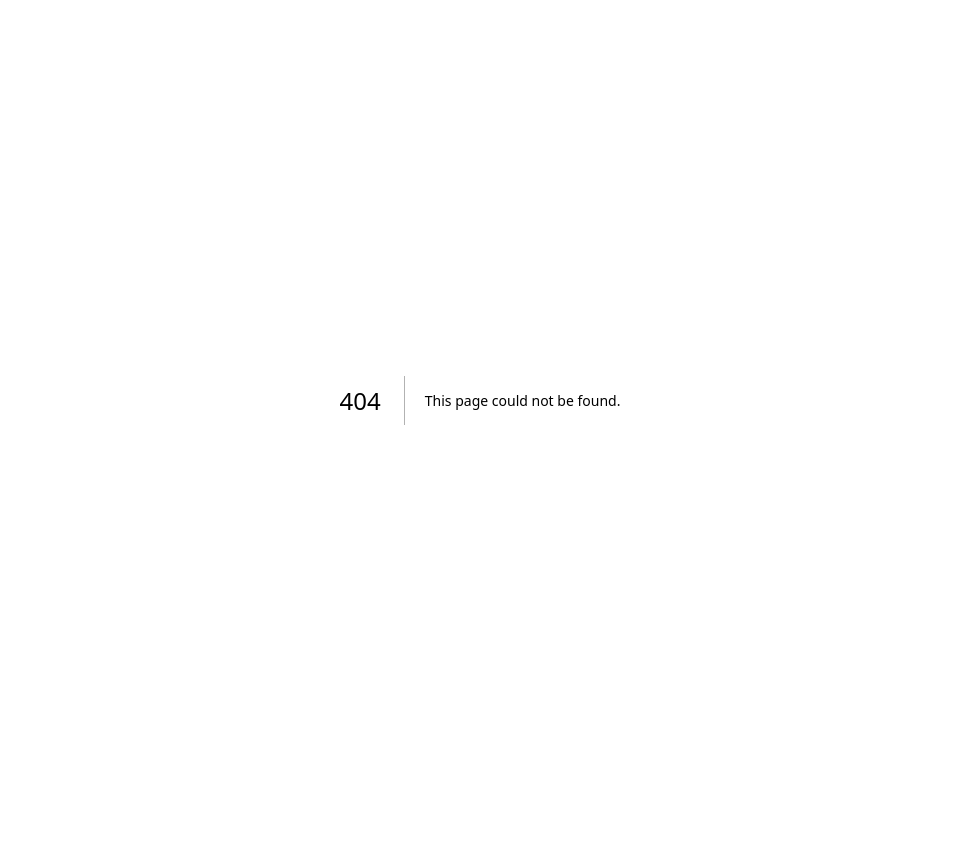
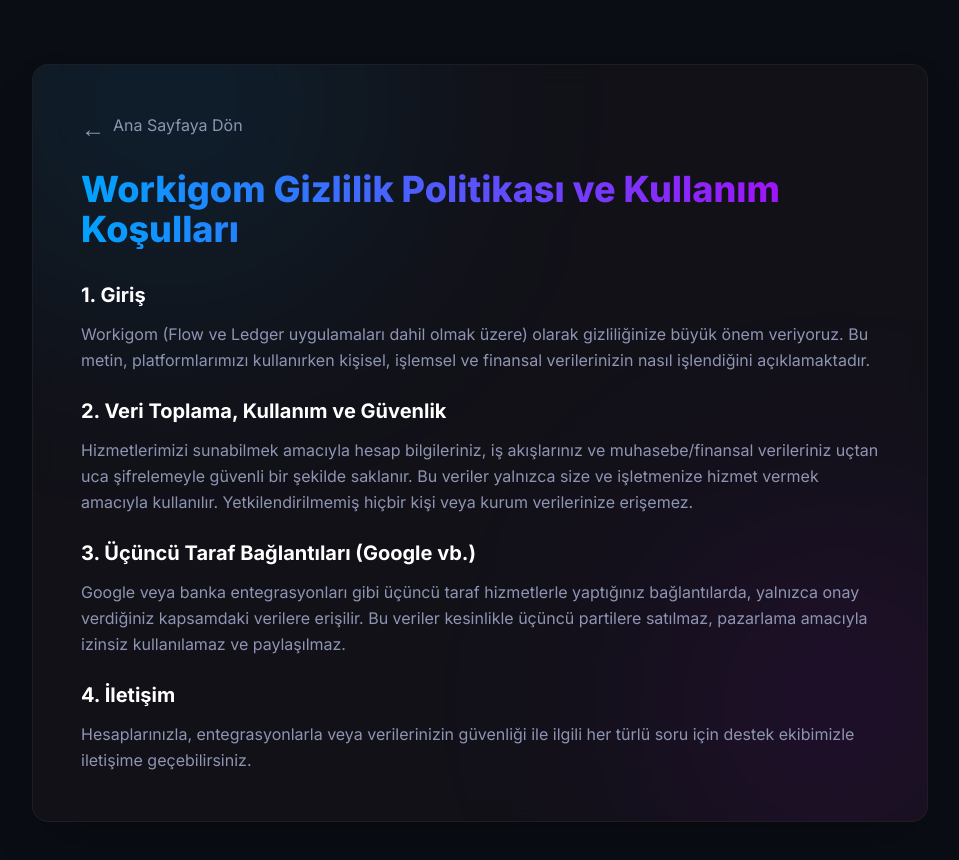
Before and after one commit to cicicarscom-pixel/workigom, a Next.js app: page /policy in a window 1280 px wide. Before the commit this address had no page. Shown: the top 860 px of the page, without its empty margins (160-1119 px from the left). Before the commit the page ends 800 px from the top, so only its background shows below. Built offline with nearby package versions, Linux system fonts and the light colour scheme.

Commit message:
feat(policy): move unified policy page to landing

```diff
--- /dev/null
+++ b/app/policy/page.tsx
@@ -0,0 +1,45 @@
+import Link from 'next/link';
+
+export default function PolicyPage() {
+  return (
+    <div className="min-h-screen bg-[#0A0D14] text-white p-8 md:p-16 selection:bg-[#00A2FF]/30 selection:text-white">
+      <div className="max-w-4xl mx-auto bg-[#141319]/80 backdrop-blur-md border border-white/5 rounded-2xl p-8 md:p-12 shadow-2xl relative overflow-hidden">
+        <div className="absolute top-[-20%] left-[-10%] w-[50%] h-[50%] bg-[#00A2FF]/10 blur-[120px] rounded-full pointer-events-none z-0"></div>
+        <div className="absolute bottom-[-10%] right-[-10%] w-[40%] h-[50%] bg-[#B600F8]/10 blur-[120px] rounded-full pointer-events-none z-0"></div>
+
+        <div className="relative z-10">
+          <Link href="/" className="inline-flex items-center gap-2 text-[#8E95B3] hover:text-white transition-colors mb-8">
+            <span className="material-symbols-outlined text-[18px]">&#8592;</span>
+            <span>Ana Sayfaya Dön</span>
+          </Link>
+
+          <h1 className="text-3xl md:text-4xl font-extrabold mb-8 text-transparent bg-clip-text bg-gradient-to-r from-[#00A2FF] to-[#B600F8]">
+            Workigom Gizlilik Politikası ve Kullanım Koşulları
+          </h1>
+
+          <div className="space-y-6 text-[#8E95B3] leading-relaxed">
+            <section>
+              <h2 className="text-xl font-bold text-white mb-3">1. Giriş</h2>
+              <p>Workigom (Flow ve Ledger uygulamaları dahil olmak üzere) olarak gizliliğinize büyük önem veriyoruz. Bu metin, platformlarımızı kullanırken kişisel, işlemsel ve finansal verilerinizin nasıl işlendiğini açıklamaktadır.</p>
+            </section>
+
+            <section>
+              <h2 className="text-xl font-bold text-white mb-3">2. Veri Toplama, Kullanım ve Güvenlik</h2>
+              <p>Hizmetlerimizi sunabilmek amacıyla hesap bilgileriniz, iş akışlarınız ve muhasebe/finansal verileriniz uçtan uca şifrelemeyle güvenli bir şekilde saklanır. Bu veriler yalnızca size ve işletmenize hizmet vermek amacıyla kullanılır. Yetkilendirilmemiş hiçbir kişi veya kurum verilerinize erişemez.</p>
+            </section>
+
+            <section>
+              <h2 className="text-xl font-bold text-white mb-3">3. Üçüncü Taraf Bağlantıları (Google vb.)</h2>
+              <p>Google veya banka entegrasyonları gibi üçüncü taraf hizmetlerle yaptığınız bağlantılarda, yalnızca onay verdiğiniz kapsamdaki verilere erişilir. Bu veriler kesinlikle üçüncü partilere satılmaz, pazarlama amacıyla izinsiz kullanılamaz ve paylaşılmaz.</p>
+            </section>
+
+            <section>
+              <h2 className="text-xl font-bold text-white mb-3">4. İletişim</h2>
+              <p>Hesaplarınızla, entegrasyonlarla veya verilerinizin güvenliği ile ilgili her türlü soru için destek ekibimizle iletişime geçebilirsiniz.</p>
+            </section>
+          </div>
+        </div>
+      </div>
+    </div>
+  );
+}
```
